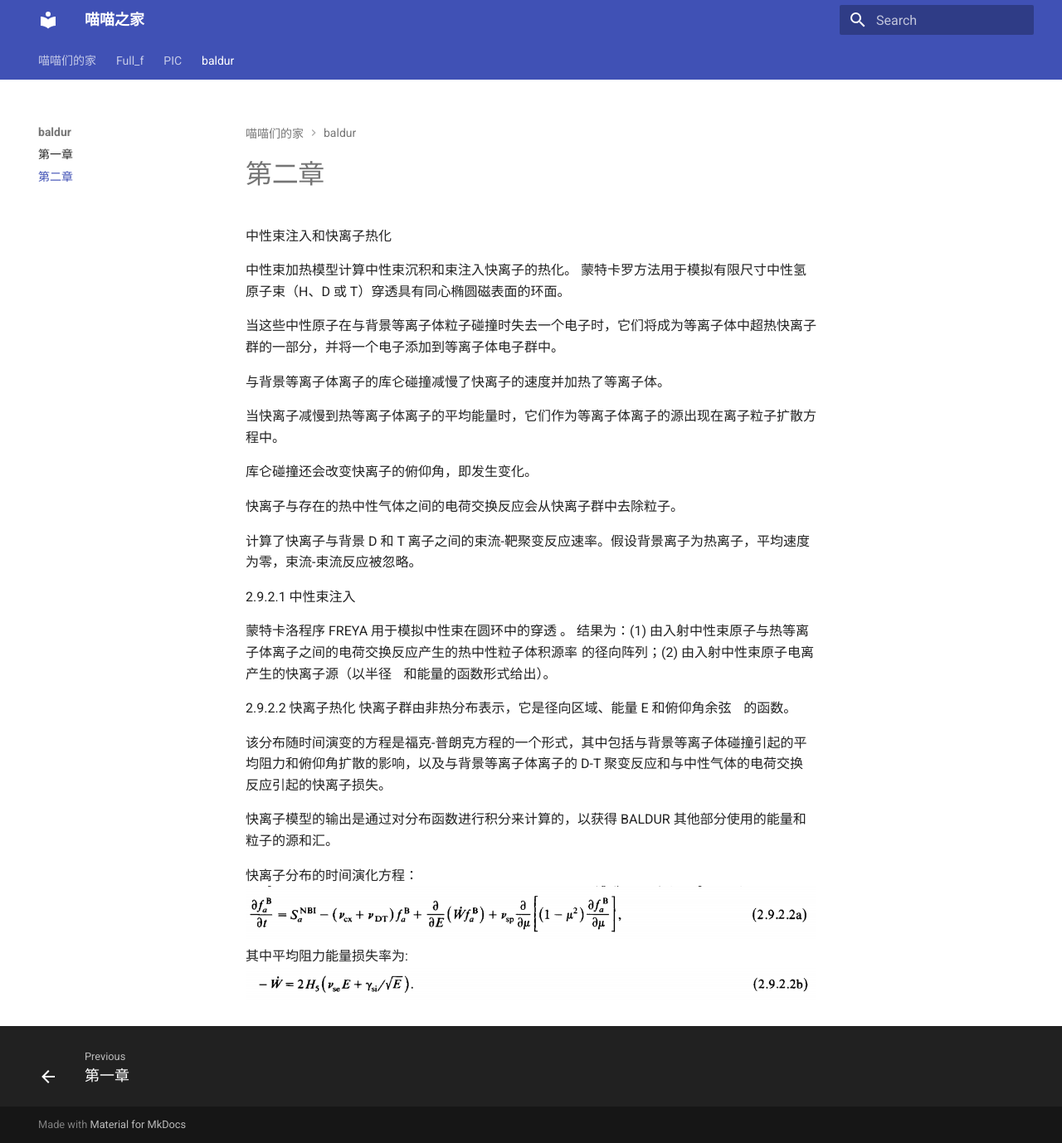
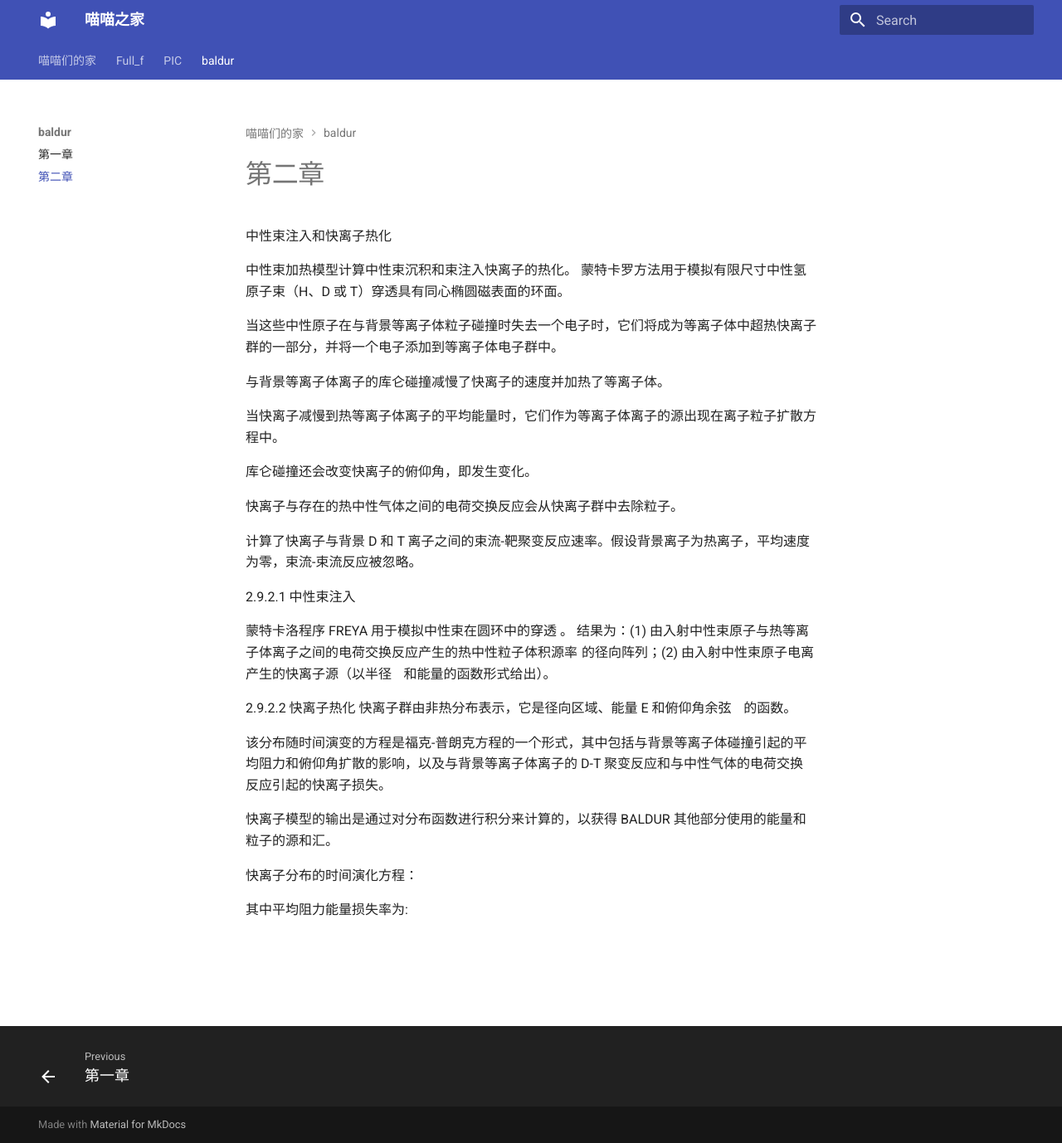
Before and after one commit to zeroifox/zeroifox, an MkDocs documentation site: the page built from docs/baldur/第二章.md, in a window 1280 px wide and 1378 px high. Shown: the whole window at 83% size. Built offline with MkDocs 1.6.1 and Material for MkDocs 9.7.7, drawn with Linux system fonts in a browser that asks for light colours; formulas are drawn with MathJax 3.

Commit message:
docs/baldur/第二章.md updated from https://stackedit.cn/

```diff
--- a/docs/baldur/第二章.md
+++ b/docs/baldur/第二章.md
@@ -29,9 +29,9 @@
 快离子模型的输出是通过对分布函数进行积分来计算的，以获得 BALDUR 其他部分使用的能量和粒子的源和汇。
 
 快离子分布的时间演化方程：
-![](https://raw.githubusercontent.com/zeroifox/zeroifox/main/img/1.png)
+
 其中平均阻力能量损失率为:
-![](https://raw.githubusercontent.com/zeroifox/zeroifox/main/img/20241025190145.png)
+
 <!--stackedit_data:
-eyJoaXN0b3J5IjpbLTE5MTI5NTA2Ml19
+eyJoaXN0b3J5IjpbODg0NjkxNzE1LC0xOTEyOTUwNjJdfQ==
 -->
```
